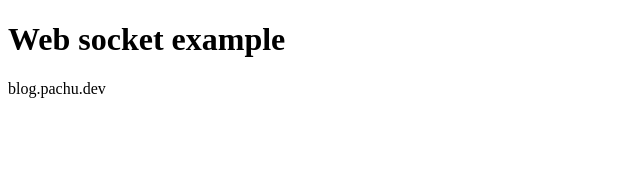
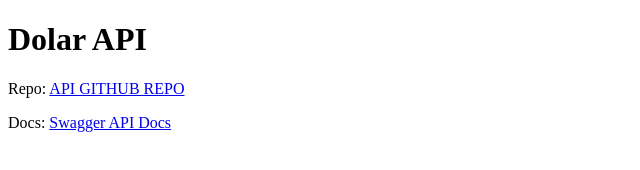
Before and after one commit to pabloppizarro/do-api, a website: page index.html in a window 1280 px wide. Shown: the whole page, without its empty margins (0-640 px from the left). Drawn offline with Linux system fonts and the light colour scheme.

Commit message:
added links in index.html

```diff
--- a/index.html
+++ b/index.html
@@ -3,23 +3,26 @@
   <head>
     <meta charset="UTF-8" />
     <meta name="viewport" content="width=device-width, initial-scale=1.0" />
-    <title>Document</title>
+    <title>DOLAR API</title>
   </head>
   <body>
-    <h1>Web socket example</h1>
-    <h2 id="clients"></h2>
-    <p>blog.pachu.dev</p>
+    <main>
+      <h1>Dolar API</h1>
+      <p>
+        <span>Repo: </span>
+        <a
+          rel="noopener noreferrer"
+          target="_blank"
+          href="https://github.com/pabloppizarro/do-api"
+          >API GITHUB REPO</a
+        >
+      </p>
+      <p>
+        <span>Docs: </span>
+        <a rel="noopener noreferrer" href="https://dolar.pachu.dev/docs"
+          >Swagger API Docs</a
+        >
+      </p>
+    </main>
   </body>
-  <script>
-    const clients = document.querySelector("#clients");
-    let ws;
-    const proto = window.location.protocol === "https:" ? "wss" : "ws";
-
-    ws = new WebSocket(`${proto}://${window.location.host}/`);
-    console.log(window.location.protocol);
-    ws.onmessage = (event) => {
-      console.log("onmessage:", event.data);
-      clients.textContent = `message: ${event.data}`;
-    };
-  </script>
 </html>
```
